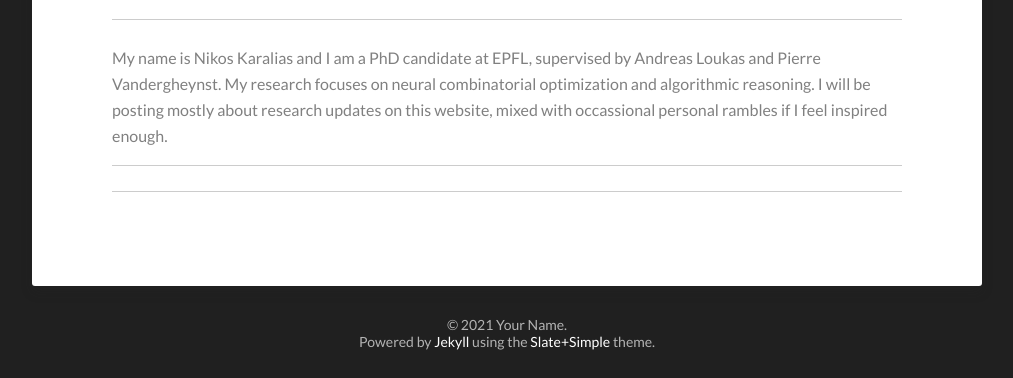
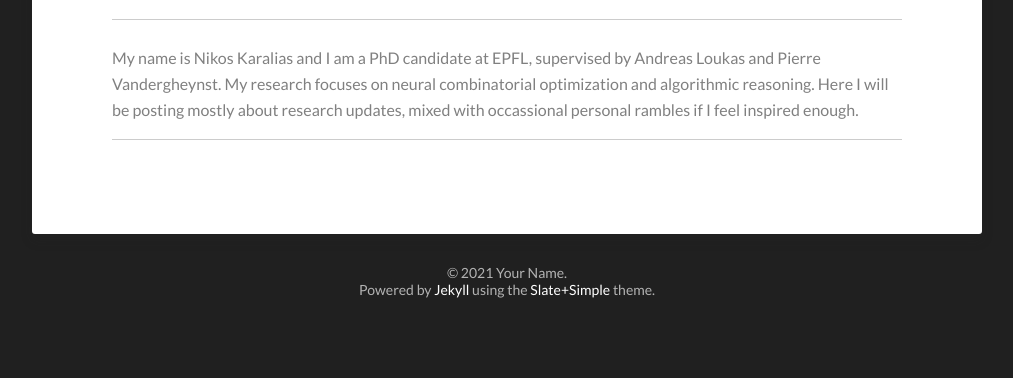
Before and after one commit to Stalence/stalence.github.io, a Jekyll site: the page built from about/index.md, in a window 1280 px wide, cut to the strip 1504-1882 px from the top of the page. Shown: the whole strip, without its empty margins (133-1146 px from the left). Built offline with Jekyll 4.4.1, drawn with Linux system fonts in a browser that asks for light colours; after the commit the page ends 1830 px from its top, so only the background shows below that.

Commit message:
Update index.md

```diff
--- a/about/index.md
+++ b/about/index.md
@@ -6,8 +6,6 @@ featured-image: /images/about/me.jpg
 ---
 <p>
 My name is Nikos Karalias and I am a PhD candidate at EPFL, supervised by Andreas Loukas and Pierre Vandergheynst.
-My research focuses on neural combinatorial optimization and algorithmic reasoning. I will be posting mostly about research
-updates on this website, mixed with occassional personal rambles if I feel inspired enough.
+My research focuses on neural combinatorial optimization and algorithmic reasoning. Here I will be posting mostly about research
+updates, mixed with occassional personal rambles if I feel inspired enough.
 </p>
-
-<hr>
```
